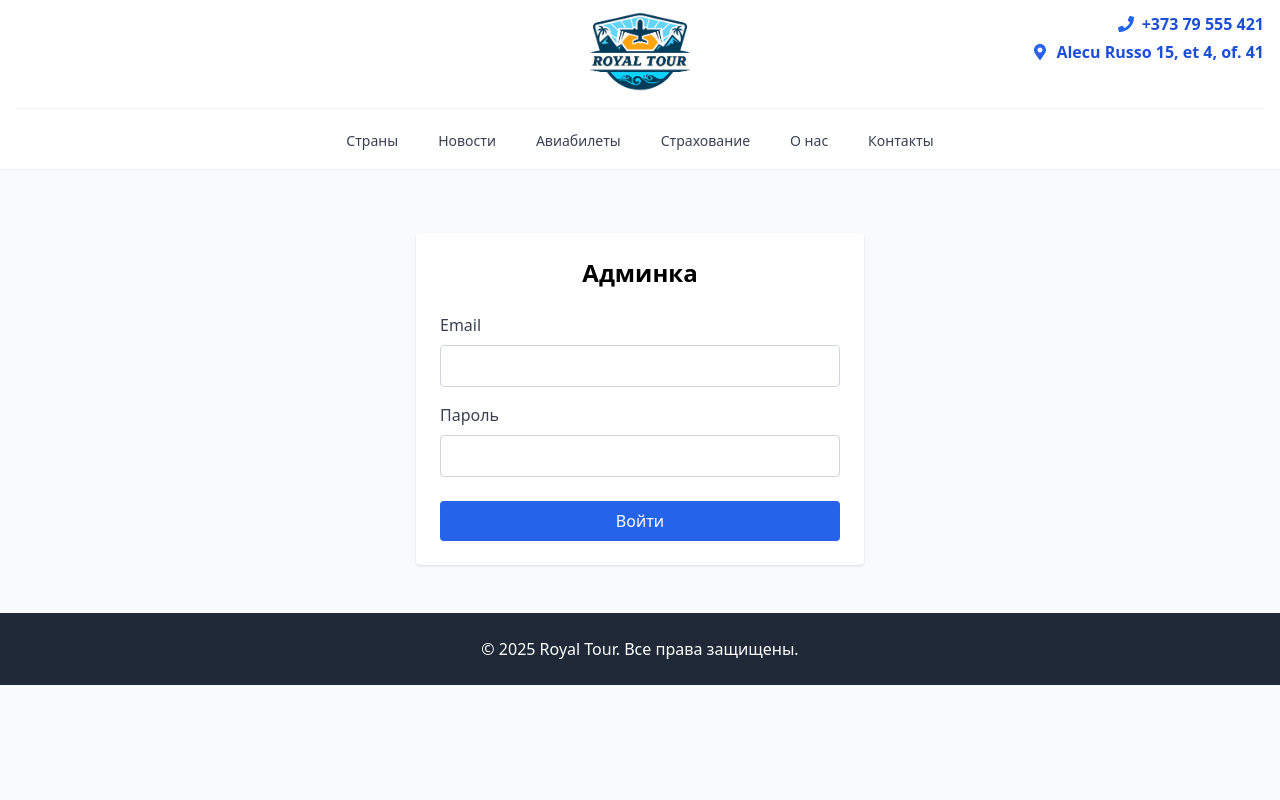
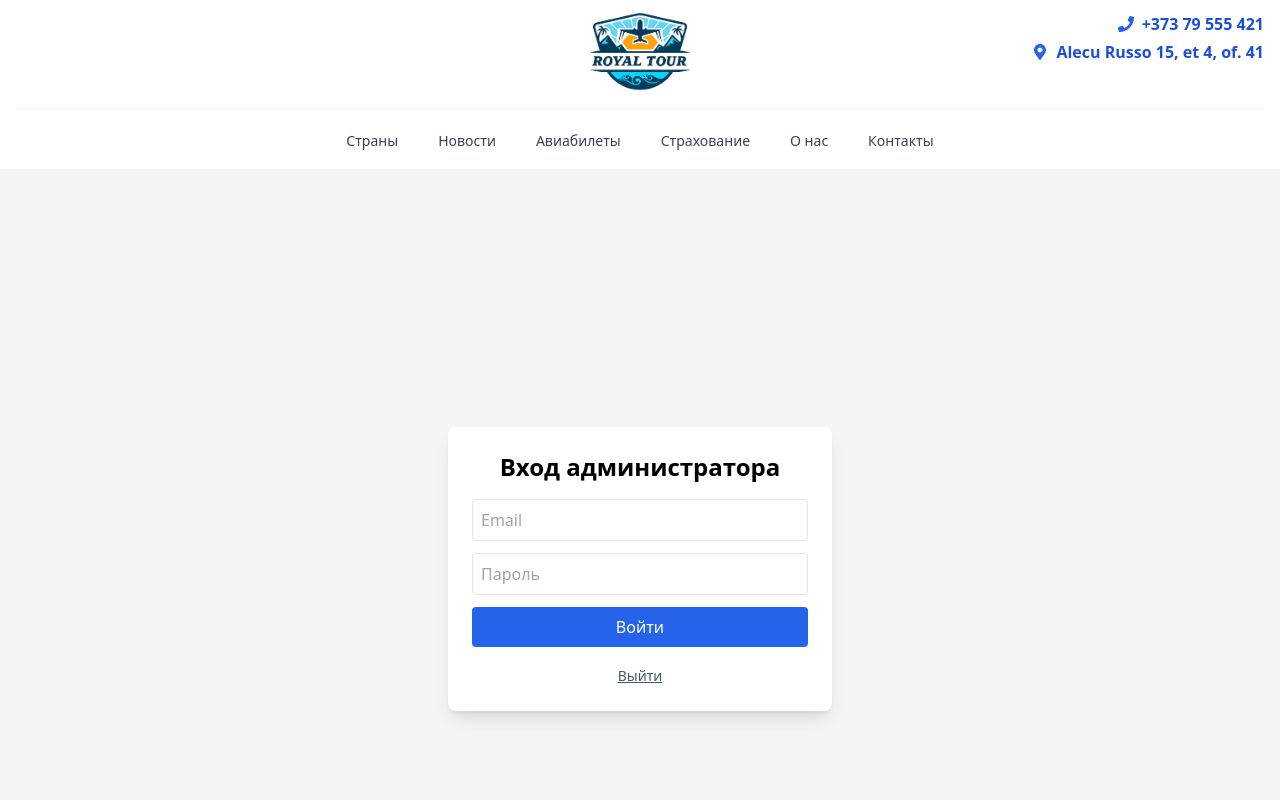
Before and after one commit to vikmda/travel-agency, a React (Vite) app: page /admin/login in a window 1280 px wide. Shown: the top 800 px of the page. Built offline with nearby package versions, Linux system fonts and the light colour scheme.

Commit message:
tours_test_v1

```diff
--- a/src/App.tsx
+++ b/src/App.tsx
@@ -1,4 +1,4 @@
-import {BrowserRouter, Routes, Route} from 'react-router-dom';
+import {BrowserRouter, Routes, Route, Navigate} from 'react-router-dom';
 import Home from './pages/Home';
 import Tours from './pages/Tours';
 import HotTours from './pages/HotTours';
@@ -7,6 +7,7 @@ import AdminLogin from './pages/admin/Login';
 import AdminDashboard from './pages/admin/Dashboard';
 import ProtectedRoute from './components/ProtectedRoute';
 import HotTourDetail from './pages/HotTourDetail';
+import {supabase} from './lib/supabase';
 
 function App() {
   return (
@@ -16,10 +17,9 @@ function App() {
           <div className="max-w-7xl mx-auto px-4 py-3">
             {/* Логотип по центру, контакты справа */}
             <div className="flex items-start justify-between">
-              {/* Пустой блок слева для баланса */}
               <div className="w-1/4"></div>
 
-              {/* Логотип по центру */}
+              {/* Логотип */}
               <div className="flex-1 flex justify-center">
                 <a href="/" className="focus:outline-none">
                   <img
@@ -30,7 +30,7 @@ function App() {
                 </a>
               </div>
 
-              {/* Контакты справа */}
+              {/* Контакты */}
               <div className="w-1/4 flex flex-col items-end text-right">
                 <a
                   href="tel:+37379555421"
@@ -40,7 +40,7 @@ function App() {
                   <span>+373 79 555 421</span>
                 </a>
                 <a
-                  href="https://www.google.com/maps/dir/?api=1&destination=Alecu+Russo+15,+Chi%C5%9Fin%C4%83u,+Moldova"
+                  href="https://www.google.com/maps/dir/?api=1&destination=Alecu+Russo+15,+Chișinău,+Moldova"
                   target="_blank"
                   rel="noopener noreferrer"
                   className="flex items-center justify-end gap-2 mt-1 text-blue-700 font-semibold hover:text-blue-900 transition"
@@ -72,13 +72,16 @@ function App() {
             </nav>
           </div>
         </header>
+
         <main>
           <Routes>
             <Route path="/" element={<Home />} />
             <Route path="/tours" element={<Tours />} />
             <Route path="/hot-tours" element={<HotTours />} />
-            <Route path="/admin/login" element={<AdminLogin />} />{' '}
             <Route path="/hot-tours/:id" element={<HotTourDetail />} />
+
+            {/* Админка */}
+            <Route path="/admin/login" element={<AdminLogin />} />
             <Route
               path="/admin/dashboard"
               element={
@@ -87,14 +90,20 @@ function App() {
                 </ProtectedRoute>
               }
             />
+
+            {/* Любой неизвестный путь → главная */}
+            <Route path="*" element={<Navigate to="/" replace />} />
           </Routes>
         </main>
+
         <footer className="bg-gray-800 text-white text-center py-6 mt-12">
           <p>
             <button
-              onClick={() => {
-                const isAdmin = window.location.pathname.startsWith('/admin');
-                if (!isAdmin) {
+              onClick={async () => {
+                const {data} = await supabase.auth.getSession();
+                if (data.session) {
+                  window.location.href = '/admin/dashboard';
+                } else {
                   window.location.href = '/admin/login';
                 }
               }}
--- a/src/components/ProtectedRoute.tsx
+++ b/src/components/ProtectedRoute.tsx
@@ -1,35 +1,52 @@
 import {useEffect, useState} from 'react';
-import {useNavigate} from 'react-router-dom';
+import {Navigate} from 'react-router-dom';
 import {supabase} from '../lib/supabase';
 
+/**
+ * Компонент защищает маршруты.
+ * Если нет активной сессии — редирект на /admin/login.
+ */
 export default function ProtectedRoute({
   children,
 }: {
   children: React.ReactNode;
 }) {
   const [loading, setLoading] = useState(true);
-  const navigate = useNavigate();
+  const [session, setSession] = useState<any>(null);
 
   useEffect(() => {
-    const checkAuth = async () => {
-      const {
-        data: {session},
-      } = await supabase.auth.getSession();
-      if (!session) {
-        navigate('/admin/login');
-      }
+    const checkSession = async () => {
+      const {data, error} = await supabase.auth.getSession();
+      if (error) console.error('Ошибка проверки сессии:', error.message);
+      setSession(data.session);
       setLoading(false);
     };
-    checkAuth();
-  }, [navigate]);
+
+    checkSession();
+
+    // Подписываемся на изменения сессии (например, выход)
+    const {
+      data: {subscription},
+    } = supabase.auth.onAuthStateChange((_event, newSession) => {
+      setSession(newSession);
+    });
+
+    return () => subscription.unsubscribe();
+  }, []);
 
   if (loading) {
     return (
-      <div className="min-h-screen flex items-center justify-center">
-        Проверка сессии...
+      <div className="min-h-screen flex items-center justify-center text-gray-600">
+        Проверка авторизации...
       </div>
     );
   }
 
+  // Если нет сессии — отправляем на логин
+  if (!session) {
+    return <Navigate to="/admin/login" replace />;
+  }
+
+  // Если есть — показываем компонент
   return <>{children}</>;
 }
--- a/src/components/TourCard.tsx
+++ b/src/components/TourCard.tsx
@@ -1,4 +1,5 @@
 import {Tour} from '../types';
+import {Link} from 'react-router-dom';
 
 interface TourCardProps {
   tour: Tour;
@@ -6,11 +7,18 @@ interface TourCardProps {
 
 export default function TourCard({tour}: TourCardProps) {
   return (
+    <Link to={`/hot-tours/${tour.id}`} className="block">
       <div className="bg-white rounded-xl shadow-md overflow-hidden hover:shadow-lg transition-shadow">
         {/* Фото */}
         {tour.cover_image ? (
           <img
             src={tour.cover_image}
+            alt={tour.title}
+            className="w-full h-48 object-cover"
+          />
+        ) : tour.images && tour.images.length > 0 ? (
+          <img
+            src={tour.images[0]}
             alt={tour.title}
             className="w-full h-48 object-cover"
           />
@@ -26,7 +34,7 @@ export default function TourCard({tour}: TourCardProps) {
           <p className="mt-3 text-gray-800 line-clamp-2">{tour.description}</p>
           <div className="mt-4 flex justify-between items-center">
             <span className="text-lg font-semibold text-blue-600">
-            {tour.price.toLocaleString()} MDL
+              {tour.price.toLocaleString()} ₽
             </span>
             <span className="text-sm text-gray-500">{tour.duration} дней</span>
           </div>
@@ -40,5 +48,6 @@ export default function TourCard({tour}: TourCardProps) {
           </button>
         </div>
       </div>
+    </Link>
   );
 }
--- a/src/pages/admin/Login.tsx
+++ b/src/pages/admin/Login.tsx
@@ -1,65 +1,111 @@
-import {useState} from 'react';
+import React, {useState, useEffect} from 'react';
+import {supabase} from '../../lib/supabase';
 import {useNavigate} from 'react-router-dom';
-import {supabase} from '../../lib/supabase';
 
-export default function AdminLogin() {
+/**
+ * Страница входа администратора.
+ * При наличии активной сессии — сразу редиректит в /admin/dashboard.
+ */
+const Login: React.FC = () => {
   const [email, setEmail] = useState('');
   const [password, setPassword] = useState('');
   const [loading, setLoading] = useState(false);
   const [error, setError] = useState('');
   const navigate = useNavigate();
 
+  // Проверяем активную сессию при загрузке
+  useEffect(() => {
+    const checkSession = async () => {
+      const {data} = await supabase.auth.getSession();
+      if (data.session) {
+        navigate('/admin/dashboard', {replace: true});
+      }
+    };
+    checkSession();
+  }, [navigate]);
+
+  // Обработка входа
   const handleLogin = async (e: React.FormEvent) => {
     e.preventDefault();
+    setError('');
     setLoading(true);
-    setError('');
 
-    const {error} = await supabase.auth.signInWithPassword({
+    const {data, error} = await supabase.auth.signInWithPassword({
       email,
       password,
     });
 
+    setLoading(false);
+
     if (error) {
       setError('Неверный email или пароль');
-    } else {
-      navigate('/admin/dashboard');
+      console.error('Ошибка входа:', error);
+      return;
     }
-    setLoading(false);
+
+    if (data.session) {
+      navigate('/admin/dashboard', {replace: true});
+    }
+  };
+
+  // Выход
+  const handleLogout = async () => {
+    const {error} = await supabase.auth.signOut();
+    if (error) console.error('Ошибка выхода:', error);
+    navigate('/admin/login');
   };
 
   return (
-    <div className="max-w-md mx-auto mt-16 p-6 bg-white rounded shadow">
-      <h2 className="text-2xl font-bold mb-6 text-center">Админка</h2>
-      {error && <div className="mb-4 text-red-600">{error}</div>}
-      <form onSubmit={handleLogin}>
-        <div className="mb-4">
-          <label className="block mb-2 text-gray-700">Email</label>
+    <div className="min-h-screen flex items-center justify-center bg-gray-100 p-4">
+      <div className="bg-white shadow-lg rounded-lg p-6 w-full max-w-sm">
+        <h1 className="text-2xl font-bold mb-4 text-center">
+          Вход администратора
+        </h1>
+
+        <form onSubmit={handleLogin} className="flex flex-col gap-3">
           <input
             type="email"
             value={email}
             onChange={(e) => setEmail(e.target.value)}
-            className="w-full p-2 border border-gray-300 rounded"
+            placeholder="Email"
             required
+            className="border p-2 rounded"
           />
-        </div>
-        <div className="mb-6">
-          <label className="block mb-2 text-gray-700">Пароль</label>
           <input
             type="password"
             value={password}
             onChange={(e) => setPassword(e.target.value)}
-            className="w-full p-2 border border-gray-300 rounded"
+            placeholder="Пароль"
             required
+            className="border p-2 rounded"
           />
-        </div>
+
+          {error && <p className="text-red-500 text-sm text-center">{error}</p>}
+
           <button
             type="submit"
             disabled={loading}
-          className="w-full bg-blue-600 text-white py-2 rounded hover:bg-blue-700 transition"
+            className={`px-4 py-2 rounded text-white ${
+              loading ? 'bg-gray-400' : 'bg-blue-600 hover:bg-blue-700'
+            }`}
           >
             {loading ? 'Вход...' : 'Войти'}
           </button>
         </form>
+
+        {/* Кнопка выхода (если пользователь уже вошёл) */}
+        <div className="mt-4 text-center">
+          <button
+            type="button"
+            onClick={handleLogout}
+            className="text-sm text-gray-600 underline hover:text-gray-800"
+          >
+            Выйти
+          </button>
+        </div>
+      </div>
     </div>
   );
-}
+};
+
+export default Login;
```
Also changed, not shown: src/pages/admin/Dashboard.tsx (+34 -18 lines). Lines whose indentation alone changed are shown as unchanged.
